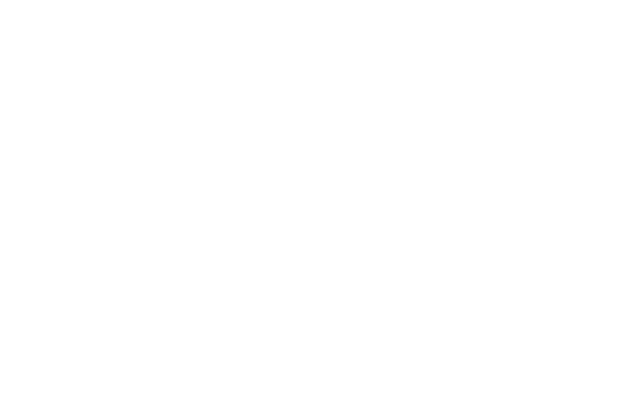
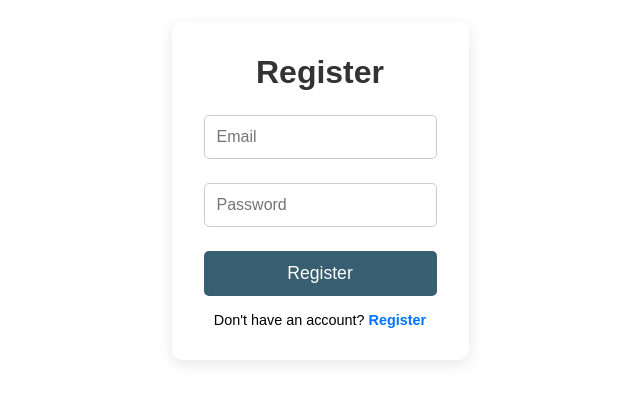
Before and after one commit to Sunil3696/MDEV_Dashboard, a React (Create React App) app: page /register in a window 1280 px wide. Before the commit this address had no page. Shown: the part 209-612 px from the top of the page, without its empty margins (320-960 px from the left). Built offline with nearby package versions, Linux system fonts and the light colour scheme.

Commit message:
Stop tracking node_modules

```diff
--- a/src/App.js
+++ b/src/App.js
@@ -1,12 +1,21 @@
 import logo from './logo.svg';
 import React from 'react';
 import { BrowserRouter as Router, Routes, Route } from "react-router-dom"
+
+
 import Login from "./components/login.component"
+import Dashboard from './components/dashboard.component';
+import Register from './components/register.component';
+
+
 const App= () => {
   return (
     <Router>
         <Routes>
       <Route path='/' element={<Login/>} />
+      <Route path='/register' element={<Register/>}/>
+      <Route path='/dashboard' element={<Dashboard/>}/>
+
         </Routes>
         </Router>
   );
--- /dev/null
+++ b/src/components/dashboard.component.js
@@ -0,0 +1,11 @@
+import React from "react";
+
+const Dashboard = () => {
+return (
+    <div>
+        Sunil balami is dashboard
+    </div>
+)
+}
+
+export default Dashboard
--- a/src/components/login.component.js
+++ b/src/components/login.component.js
@@ -1,6 +1,7 @@
 import React, { useState } from "react";
 import { signInWithEmailAndPassword } from "firebase/auth";
 import {auth} from "../firebase/firebase";
+import { useNavigate } from "react-router-dom";
 import "../styles/login.css"
 
 
@@ -12,8 +13,9 @@ const Login = () => {
 
 let [data, setData] = useState(defaultData);
 let [error, setError] = useState(defaultData);
+let [merror, setMError] = useState("");
 const [loading,setLoading] = useState(false)
-
+const navigate = useNavigate();
 
     const handleChange = (event) => {
         const { value, name, type } = event.target;
@@ -50,9 +52,24 @@ const [loading,setLoading] = useState(false)
         })
     }
 
-// console.log(error)
-const handleSubmit = (event) => {
+// console.log(data.password)
+
+const handleSubmit = async(event) => {
+    const {email, password} = data
+    // console.log(email)
 event.preventDefault();
+setLoading(true);
+
+    try{
+        await signInWithEmailAndPassword(auth, email, password)
+        navigate('/dashboard')
+    }catch(err) {
+        setMError("Invalid Login Credentials")
+    }finally{
+        setLoading(false)
+    }
+
+
 }
 
 
@@ -60,20 +77,21 @@ event.preventDefault();
 <div className="login-container">
       <h2>Login</h2>
       <form  className="login-form" onSubmit={handleSubmit}>
+      <p className="fieldError">{merror}</p>
         <input
           type="email"
           placeholder="Email"
           name="email"
          onChange={handleChange}
         />
-        <p class="fieldError">{error?.email}</p>
+        <p className="fieldError">{error?.email}</p>
         <input
           type="password"
           placeholder="Password"
           name="password"
           onChange={handleChange}
          />
-         <p class="fieldError">{error?.password}</p>
+         <p className="fieldError">{error?.password}</p>
         <button type="submit">
         {loading ? "Logging in..." : "Login"}
         </button>
--- /dev/null
+++ b/src/components/register.component.js
@@ -0,0 +1,106 @@
+import React, { useState } from "react";
+import { signInWithEmailAndPassword } from "firebase/auth";
+import {auth} from "../firebase/firebase";
+import { useNavigate } from "react-router-dom";
+import "../styles/login.css"
+
+
+let defaultData = {
+    email: "",
+    password: ""
+}
+const Register = () => {
+
+let [data, setData] = useState(defaultData);
+let [error, setError] = useState(defaultData);
+let [merror, setMError] = useState("");
+const [loading,setLoading] = useState(false)
+const navigate = useNavigate();
+
+    const handleChange = (event) => {
+        const { value, name, type } = event.target;
+
+       setData((preState) => {
+        data = {
+            ...preState,
+            [name] : value
+        }
+        validateInputs(name)
+        return data
+       })
+    }
+
+
+    const validateInputs = (field) => {
+        let message = "";
+        switch (field) {
+            case 'email':
+                message = data['email'] ? (data['email'].includes('@') ? '' : "invalid email format") : "Email Field is required"
+                break;
+
+            case "password":
+                message = data['password'] ? data['password'].length < 8 ? 'password must be minimum 8 char' : '' : "Password is required"
+                break;
+        }
+
+        setError((prevState) => {
+            error = {
+                ...prevState,
+                [field]: message
+            }
+            return error;
+        })
+    }
+
+// console.log(data.password)
+
+const handleSubmit = async(event) => {
+    const {email, password} = data
+    // console.log(email)
+event.preventDefault();
+setLoading(true);
+
+    try{
+        await signInWithEmailAndPassword(auth, email, password)
+        navigate('/dashboard')
+    }catch(err) {
+        setMError("Invalid Register Credentials")
+    }finally{
+        setLoading(false)
+    }
+
+
+}
+
+
+    return (
+<div className="login-container">
+      <h2>Register</h2>
+      <form  className="login-form" onSubmit={handleSubmit}>
+      <p className="fieldError">{merror}</p>
+        <input
+          type="email"
+          placeholder="Email"
+          name="email"
+         onChange={handleChange}
+        />
+        <p className="fieldError">{error?.email}</p>
+        <input
+          type="password"
+          placeholder="Password"
+          name="password"
+          onChange={handleChange}
+         />
+         <p className="fieldError">{error?.password}</p>
+        <button type="submit">
+        {loading ? "Logging in..." : "Register"}
+        </button>
+      </form>
+      <p>
+        Don't have an account? <a href="/register">Register</a>
+      </p>
+    </div>
+    );
+}
+
+export default Register
```
